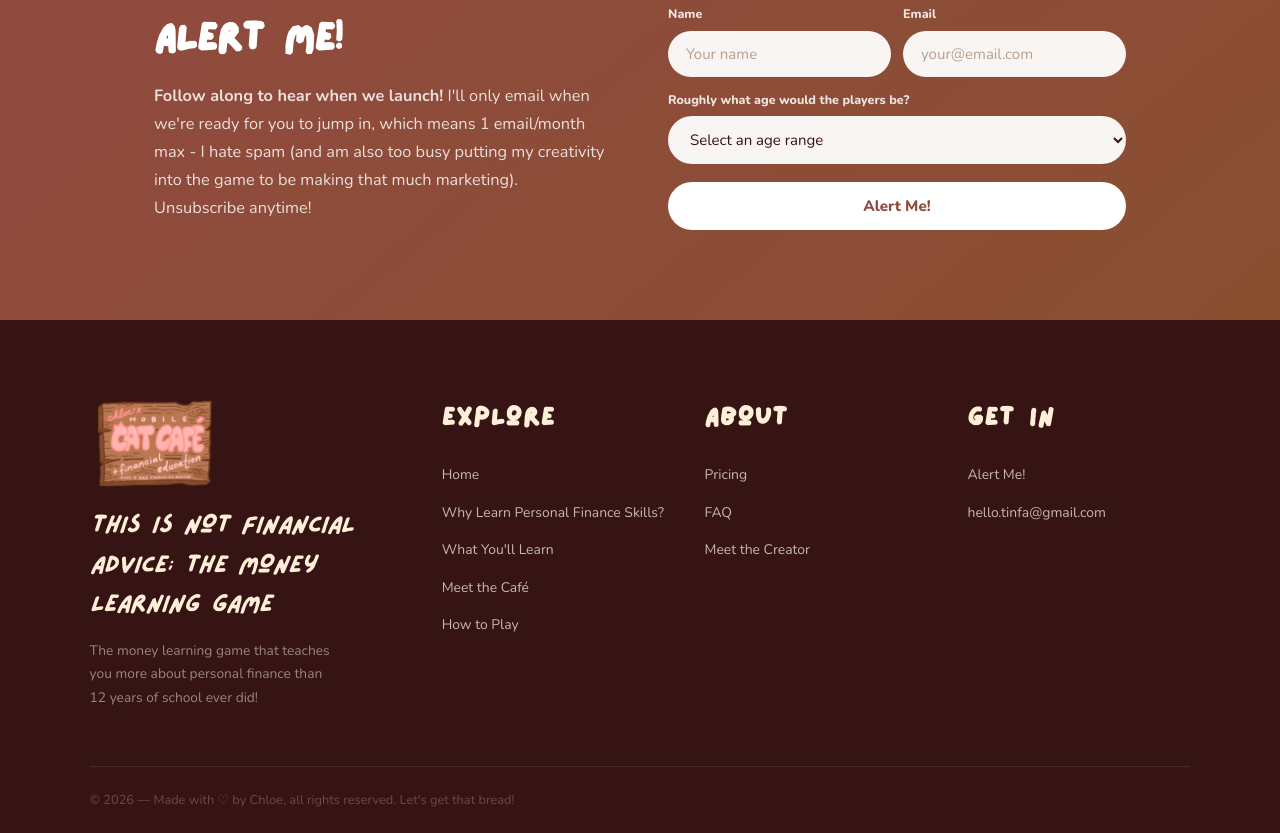
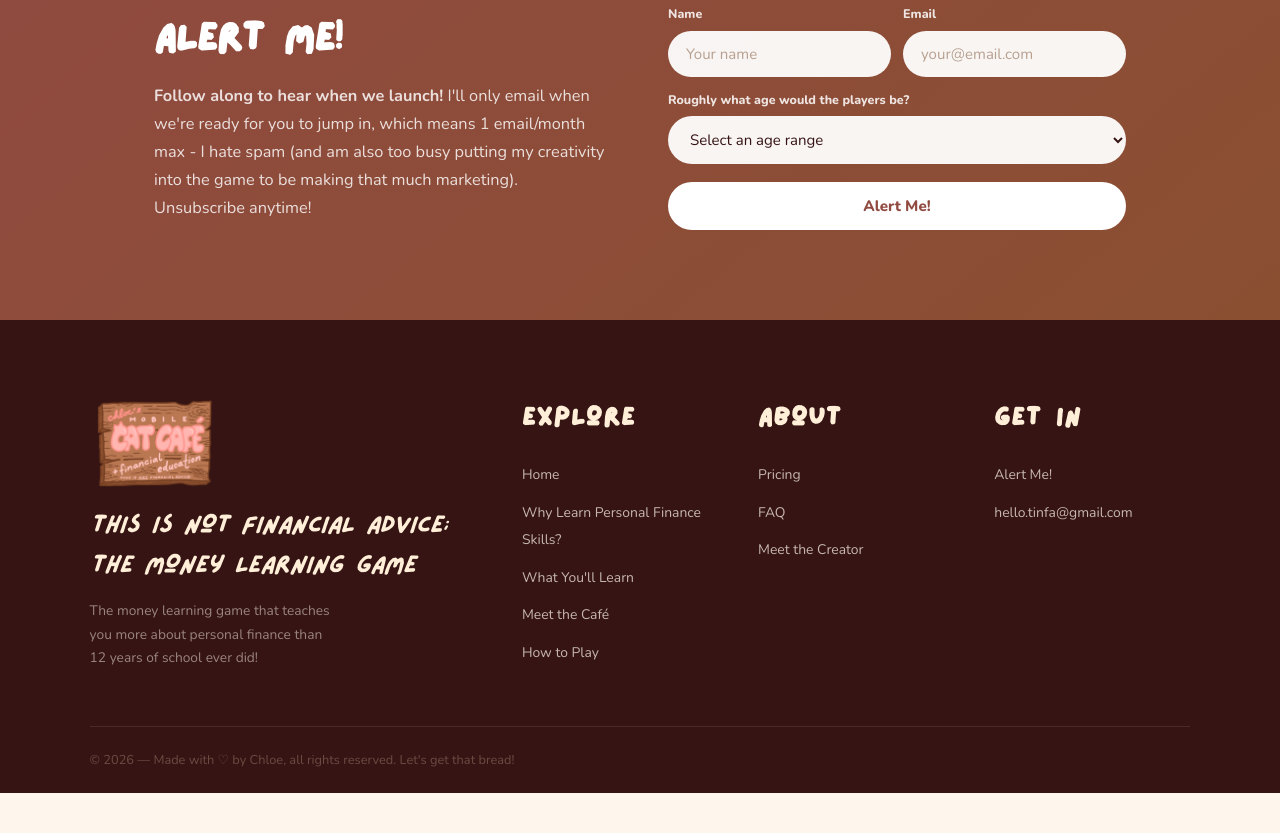
Before and after one commit to peachy-sky/thisisnotfinancialadvice.app, a plain HTML site: page index.html in a window 1280 px wide. Shown: the part 3634-4467 px from the top of the page. After the commit the page ends 4427 px from the top, so only its background shows below. Drawn offline with nearby package versions, Linux system fonts and the light colour scheme; a web font is replaced by a local one.

Commit message:
Widen footer brand column, force title to 2 lines after "Advice;"
Bumped the footer-top first column (1.4fr -> 2fr) and footer-name's
max-width so there's room, then added an explicit <br> after
"Advice;" so the site title always breaks there into exactly 2 lines
regardless of container width, instead of relying on natural wrap.

Co-Authored-By: Claude Sonnet 5 <noreply@anthropic.com>

```diff
--- a/index.html
+++ b/index.html
@@ -248,7 +248,7 @@
       <div>
         <div class="footer-brand">
           <img src="./assets/cat-cafe-logo.png" alt="TINFA logo" class="footer-logo">
-          <span class="footer-name">This Is Not Financial Advice; The Money Learning Game</span>
+          <span class="footer-name">This Is Not Financial Advice;<br>The Money Learning Game</span>
         </div>
         <p class="footer-blurb">The money learning game that teaches you more about personal finance than 12 years of school ever did!</p>
       </div>
--- a/styles.css
+++ b/styles.css
@@ -412,10 +412,10 @@ p  { max-width: 62ch; }
 
 /* ── FOOTER ── */
 footer { background: var(--dark-choc); padding: 72px 7% 0; }
-.footer-top { max-width: 1160px; margin: 0 auto; display: grid; grid-template-columns: 1.4fr 1fr 1fr 1fr; gap: 40px; padding-bottom: 56px; }
+.footer-top { max-width: 1160px; margin: 0 auto; display: grid; grid-template-columns: 2fr 1fr 1fr 1fr; gap: 40px; padding-bottom: 56px; }
 .footer-brand { display: flex; flex-direction: column; align-items: flex-start; gap: 14px; margin-bottom: 14px; }
 .footer-logo { height: 100px; }
-.footer-name { font-family: var(--ff-display); font-style: italic; font-size: 1.9rem; color: #ffefd8; max-width: 320px; line-height: 1.3; }
+.footer-name { font-family: var(--ff-display); font-style: italic; font-size: 1.9rem; color: #ffefd8; max-width: 460px; line-height: 1.3; display: block; }
 .footer-blurb { font-size: 0.86rem; color: rgba(254,245,236,0.5); max-width: 30ch; }
 .footer-col h5 { font-family: var(--ff-display); font-size: calc(1rem + 15px); font-weight: 700; letter-spacing: 0.05em; text-transform: uppercase; color: #ffefd8; margin-bottom: 16px; }
 .footer-col ul { list-style: none; display: flex; flex-direction: column; gap: 10px; }
```
Also changed, not shown: pricing.html (+1 -1 lines), world.html (+1 -1 lines).
